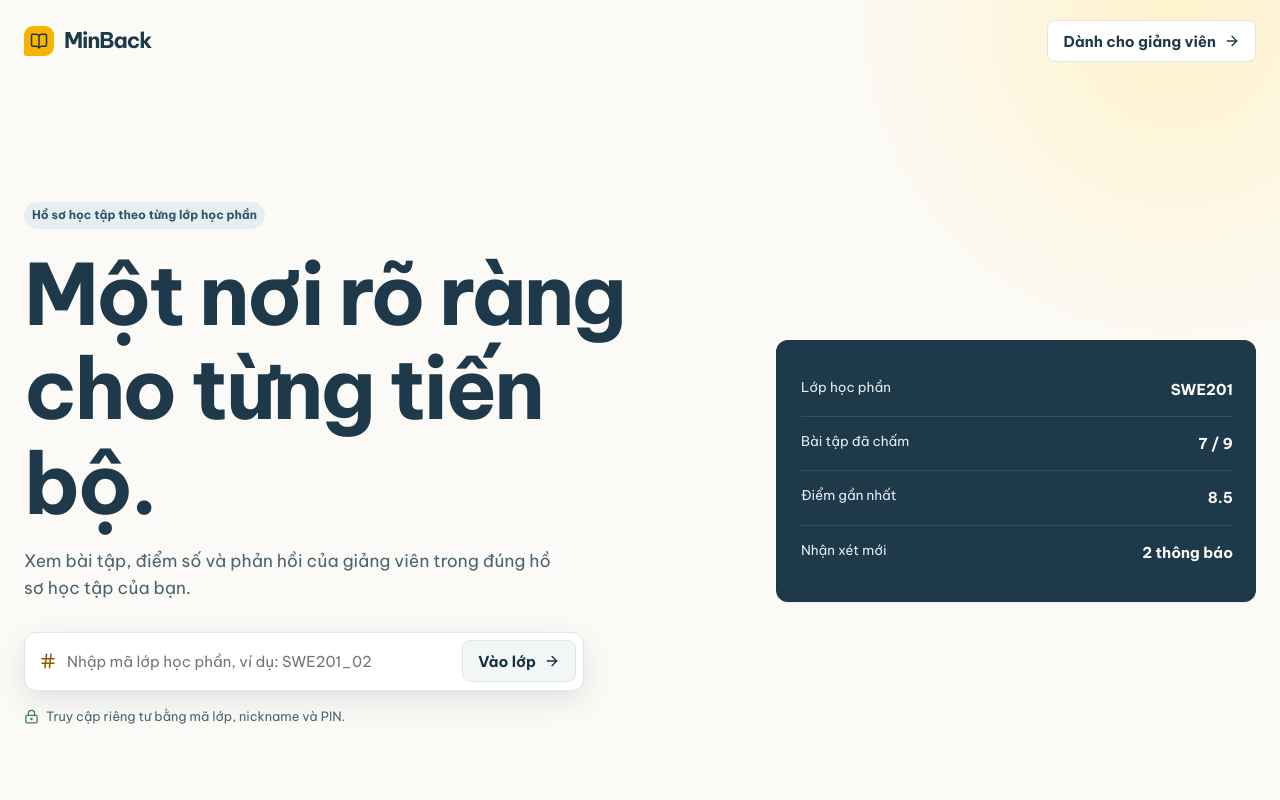
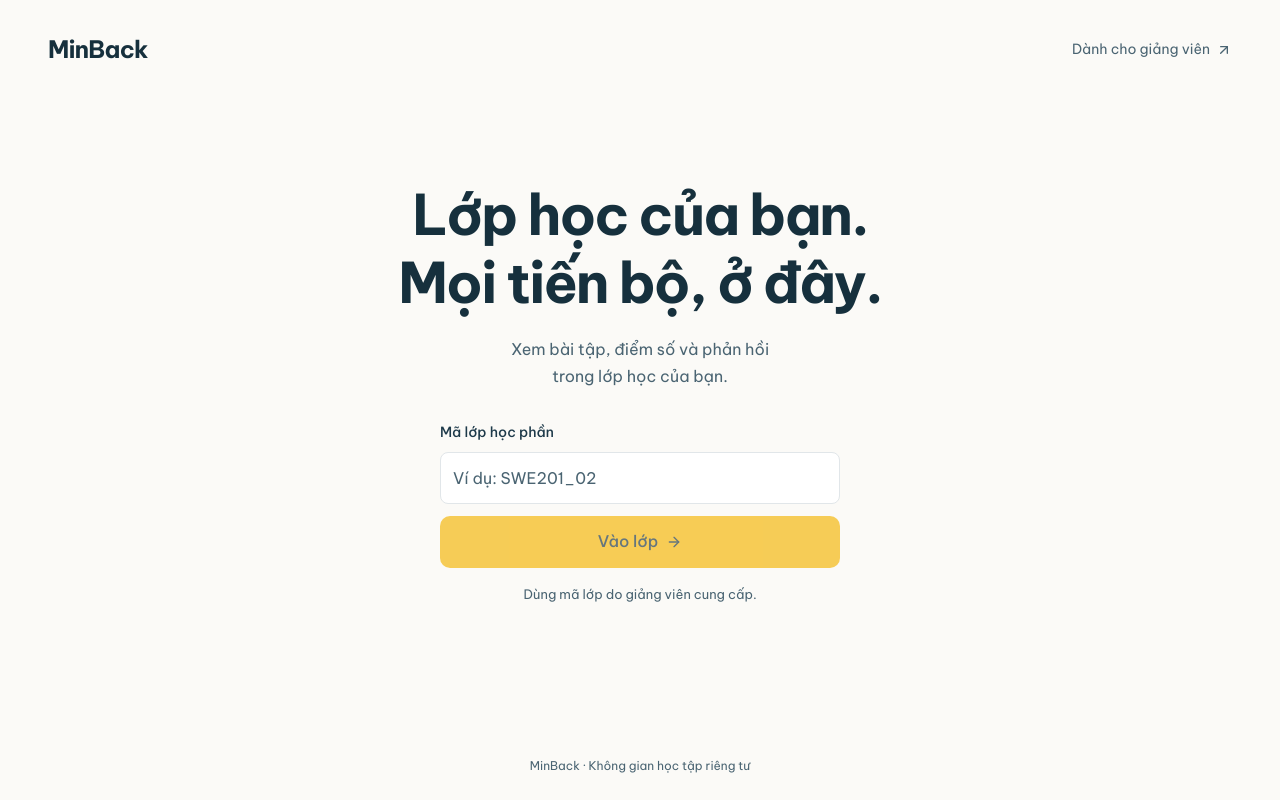
Before and after one commit to lwd7071/minback_deloy, a Next.js app: page / in a window 1280 px wide. Shown: the top 800 px of the page. Built offline with nearby package versions, Linux system fonts and the light colour scheme.

Commit message:
feat: simplify landing page layout

```diff
--- a/src/app/globals.css
+++ b/src/app/globals.css
@@ -257,26 +257,6 @@ h3 {
     var(--color-background);
 }
 
-.public-header {
-  display: flex;
-  width: 100%;
-  align-items: center;
-  justify-content: space-between;
-  margin: 0 auto;
-  padding: 20px 0;
-}
-
-.lp-hero,
-.editorial-hero {
-  display: grid;
-  width: 100%;
-  grid-template-columns: minmax(0, 1.15fr) minmax(300px, 0.85fr);
-  gap: clamp(36px, 8vw, 112px);
-  align-items: center;
-  margin: 48px auto 0;
-  padding: 72px 0;
-}
-
 .eyebrow,
 .auth-eyebrow {
   margin-bottom: 12px;
@@ -291,37 +271,6 @@ h3 {
 .lead,
 .muted {
   color: var(--color-text-secondary);
-}
-
-.landing-preview,
-.editorial-preview {
-  padding: 24px;
-  border: 1px solid var(--color-primary);
-  border-radius: var(--radius-xl);
-  background: var(--color-primary);
-  color: var(--color-primary-foreground);
-  box-shadow: 13px 13px 0 var(--color-accent);
-}
-
-.landing-preview div {
-  display: flex;
-  justify-content: space-between;
-  gap: 16px;
-  padding: 15px 0;
-  border-bottom: 1px solid var(--color-primary-hover);
-}
-
-.landing-preview div:last-child {
-  border: 0;
-}
-
-.landing-preview span {
-  color: var(--color-border-strong);
-  font-size: 0.84rem;
-}
-
-.landing-preview strong {
-  font-family: var(--font-body), system-ui, sans-serif;
 }
 
 .lp-pill {
@@ -1246,12 +1195,6 @@ label {
     padding-top: 30px;
   }
 
-  .lp-hero,
-  .editorial-hero {
-    grid-template-columns: 1fr;
-    padding: 40px 0;
-  }
-
   .student-summary-strip,
   .teacher-metrics-grid {
     grid-template-columns: repeat(2, 1fr);
@@ -1337,10 +1280,6 @@ label {
   .auth-wrap,
   .auth-card {
     padding: 24px;
-  }
-
-  .landing-preview {
-    box-shadow: 8px 8px 0 var(--color-accent);
   }
 }
 
@@ -1354,108 +1293,6 @@ label {
   }
 }
 
-.landing-page {
-  min-height: 100vh;
-  padding: 0 24px 72px;
-  background:
-    radial-gradient(
-      circle at 92% 2%,
-      var(--color-warning-soft) 0,
-      transparent 22rem
-    ),
-    var(--color-background);
-}
-
-.landing-page h1 {
-  margin: 18px 0;
-  font-size: clamp(3rem, 6.6vw, 5.8rem);
-}
-
-.landing-page .lead {
-  max-width: 540px;
-  font-size: 1.08rem;
-}
-
-.class-lookup {
-  display: flex;
-  align-items: center;
-  gap: 10px;
-  max-width: 560px;
-  margin-top: 30px;
-  padding: 7px 7px 7px 14px;
-  border: 1px solid var(--color-border);
-  border-radius: var(--radius-lg);
-  background: var(--color-surface-elevated);
-  box-shadow: var(--elevation-2);
-}
-
-.class-lookup > svg {
-  color: var(--color-warning);
-  flex: 0 0 auto;
-}
-
-.class-lookup input {
-  min-width: 0;
-  border: 0;
-  padding: 8px 0;
-  background: transparent;
-}
-
-.class-lookup input:focus {
-  border: 0;
-}
-
-.class-lookup .btn {
-  flex: 0 0 auto;
-}
-
-.hero-note {
-  display: flex;
-  align-items: center;
-  gap: 7px;
-  margin-top: 16px;
-  color: var(--color-text-secondary);
-  font-size: 0.8rem;
-}
-
-.hero-note svg {
-  color: var(--color-success);
-}
-
-.landing-principles {
-  display: grid;
-  width: 100%;
-  grid-template-columns: repeat(3, 1fr);
-  gap: 0;
-  margin: 0 auto;
-  border-top: 1px solid var(--color-border);
-  border-bottom: 1px solid var(--color-border);
-}
-
-.landing-principles article {
-  padding: 28px 30px;
-  border-right: 1px solid var(--color-border);
-}
-
-.landing-principles article:last-child {
-  border: 0;
-}
-
-.landing-principles svg {
-  color: var(--color-warning);
-}
-
-.landing-principles h2 {
-  margin: 14px 0 7px;
-  font-size: 1.25rem;
-}
-
-.landing-principles p {
-  margin: 0;
-  color: var(--color-text-secondary);
-  font-size: 0.88rem;
-}
-
 .public-record-card {
   width: min(560px, 100%);
   margin: auto;
@@ -1700,32 +1537,6 @@ label {
 }
 
 @media (max-width: 800px) {
-  .landing-principles {
-    grid-template-columns: 1fr;
-  }
-
-  .landing-principles article {
-    border-right: 0;
-    border-bottom: 1px solid var(--color-border);
-  }
-
-  .landing-principles article:last-child {
-    border-bottom: 0;
-  }
-
-  .class-lookup {
-    align-items: stretch;
-    flex-wrap: wrap;
-  }
-
-  .class-lookup input {
-    flex: 1;
-  }
-
-  .class-lookup .btn {
-    width: 100%;
-  }
-
   .settings-row,
   .split {
     align-items: stretch;
@@ -3253,9 +3064,7 @@ body {
 }
 @media (max-width: 800px) {
   .workspace-header-inner,
-  .workspace-main,
-  .public-header,
-  .landing-page {
+  .workspace-main {
     width: calc(100% - 24px);
   }
   .workspace-header-inner {
@@ -3278,8 +3087,7 @@ body {
     padding: var(--space-4);
   }
   .teacher-metrics-grid,
-  .student-summary-strip,
-  .landing-principles {
+  .student-summary-strip {
     grid-template-columns: 1fr;
   }
   .student-dashboard-panels {
@@ -3606,32 +3414,3 @@ body {
     align-items: flex-start;
   }
 }
-
-/* Landing cards stay visually independent and keep accessible contrast. */
-.landing-principles {
-  gap: var(--space-4);
-  border: 0;
-}
-.landing-principles article,
-.landing-principles article:last-child {
-  border: 1px solid var(--color-border);
-  border-radius: var(--radius-lg);
-  background: var(--color-surface);
-}
-.landing-preview.card-highlighted {
-  border-color: var(--color-primary);
-  background: var(--color-primary);
-  color: var(--color-primary-foreground);
-}
-.landing-preview.card-highlighted div {
-  border-bottom-color: var(--color-primary-hover);
-}
-.landing-preview.card-highlighted div:last-child {
-  border-bottom: 0;
-}
-.landing-preview.card-highlighted span {
-  color: var(--color-secondary);
-}
-.landing-preview.card-highlighted strong {
-  color: var(--color-primary-foreground);
-}
--- /dev/null
+++ b/src/app/home.module.css
@@ -0,0 +1,159 @@
+.page {
+  min-height: 100svh;
+  display: flex;
+  flex-direction: column;
+  padding: 0 48px;
+  background: var(--color-background);
+  color: var(--color-text-primary);
+}
+.header {
+  display: flex;
+  align-items: center;
+  justify-content: space-between;
+  gap: 24px;
+  padding: 28px 0;
+}
+.brand {
+  font-size: 24px;
+  font-weight: 700;
+  letter-spacing: -0.8px;
+}
+.teacher {
+  display: inline-flex;
+  align-items: center;
+  gap: 6px;
+  min-height: 44px;
+  color: var(--color-text-secondary);
+  font-size: 14px;
+  transition: color 150ms;
+}
+.teacher:hover {
+  color: var(--color-text-primary);
+}
+.main {
+  flex: 1;
+  display: flex;
+  align-items: center;
+  justify-content: center;
+  padding: 40px 0 88px;
+}
+.content {
+  width: 100%;
+  max-width: 640px;
+  text-align: center;
+}
+.title {
+  margin: 0;
+  color: var(--color-text-primary);
+  font-size: 56px;
+  font-weight: 700;
+  line-height: 1.2;
+  letter-spacing: -2px;
+}
+.description {
+  margin: 20px 0 32px;
+  color: var(--color-text-secondary);
+  font-size: 16px;
+  line-height: 1.7;
+}
+.form {
+  width: 100%;
+  max-width: 400px;
+  margin: 0 auto;
+  text-align: left;
+}
+.form label {
+  display: block;
+  margin-bottom: 8px;
+  font-size: 14px;
+  font-weight: 500;
+}
+.input {
+  width: 100%;
+  height: 52px;
+  padding: 0 16px;
+  border: 1px solid var(--color-border);
+  border-radius: 10px;
+  background: var(--color-surface);
+  color: var(--color-text-primary);
+  font-size: 16px;
+  box-shadow: none;
+  transition: border-color 150ms;
+}
+.input::placeholder {
+  color: var(--color-text-secondary);
+  opacity: 1;
+}
+.input:focus {
+  border-color: var(--color-primary);
+}
+.submit {
+  display: flex;
+  align-items: center;
+  justify-content: center;
+  gap: 8px;
+  width: 100%;
+  height: 52px;
+  margin-top: 12px;
+  padding: 0 16px;
+  border: 0;
+  border-radius: 10px;
+  background: var(--color-accent);
+  color: var(--color-accent-foreground);
+  font-size: 16px;
+  font-weight: 500;
+  transition: background-color 150ms;
+}
+.submit:hover:not(:disabled) {
+  background: var(--color-accent-hover);
+}
+.submit:disabled {
+  cursor: not-allowed;
+  opacity: 0.65;
+}
+.page a:focus-visible,
+.input:focus-visible,
+.submit:focus-visible {
+  outline: 2px solid var(--color-primary);
+  outline-offset: 4px;
+}
+.hint {
+  margin: 16px 0 0;
+  text-align: center;
+  font-size: 13px;
+  color: var(--color-text-secondary);
+}
+.footer {
+  padding: 24px 0;
+  text-align: center;
+  font-size: 12px;
+  color: var(--color-text-secondary);
+}
+@media (max-width: 600px) {
+  .page {
+    padding: 0 24px;
+  }
+  .header {
+    padding: 16px 0;
+    gap: 12px;
+  }
+  .brand {
+    font-size: 22px;
+  }
+  .teacher {
+    font-size: 12px;
+    gap: 4px;
+  }
+  .main {
+    padding: 36px 0 64px;
+  }
+  .title {
+    font-size: 36px;
+    letter-spacing: -1.3px;
+  }
+}
+@media (prefers-reduced-motion: reduce) {
+  .page * {
+    transition: none !important;
+  }
+}
--- a/src/app/page.tsx
+++ b/src/app/page.tsx
@@ -1,90 +1,44 @@
+import type { Metadata } from "next";
 import Link from "next/link";
-import {
-  ArrowRight,
-  BookOpen,
-  LockKeyhole,
-  MessagesSquare,
-} from "lucide-react";
+import { ArrowUpRight } from "lucide-react";
 import { ClassLookupForm } from "@/components/auth/student/class-lookup-form";
-import { Badge } from "@/components/ui/badge";
-import { Card } from "@/components/ui/card";
+import styles from "./home.module.css";
+
+export const metadata: Metadata = {
+  title: "MinBack — Lớp học của bạn",
+  description:
+    "Xem bài tập, điểm số và phản hồi trong lớp học của bạn cùng MinBack.",
+};
 
 export default function HomePage() {
   return (
-    <main className="landing-page">
-      <header className="public-header">
-        <Link className="wordmark" href="/">
-          <span className="wordmark-mark">
-            <BookOpen size={18} />
-          </span>
+    <div className={styles.page}>
+      <header className={styles.header}>
+        <Link className={styles.brand} href="/">
           MinBack
         </Link>
-        <Link className="btn btn-secondary" href="/admin/login">
-          Dành cho giảng viên <ArrowRight size={16} />
+        <Link className={styles.teacher} href="/admin/login">
+          Dành cho giảng viên <ArrowUpRight size={16} aria-hidden="true" />
         </Link>
       </header>
-      <section className="lp-hero">
-        <div>
-          <Badge variant="info">Hồ sơ học tập theo từng lớp học phần</Badge>
-          <h1>
-            Một nơi rõ ràng
+      <main className={styles.main}>
+        <div className={styles.content}>
+          <h1 className={styles.title}>
+            Lớp học của bạn.
             <br />
-            cho từng tiến bộ.
+            Mọi tiến bộ, ở đây.
           </h1>
-          <p className="lead">
-            Xem bài tập, điểm số và phản hồi của giảng viên trong đúng hồ sơ học
-            tập của bạn.
+          <p className={styles.description}>
+            Xem bài tập, điểm số và phản hồi
+            <br />
+            trong lớp học của bạn.
           </p>
           <ClassLookupForm />
-          <p className="hero-note">
-            <LockKeyhole size={15} /> Truy cập riêng tư bằng mã lớp, nickname và
-            PIN.
-          </p>
         </div>
-        <div aria-label="Xem trước hồ sơ học tập">
-          <Card variant="highlighted" className="landing-preview">
-            <div>
-              <span>Lớp học phần</span>
-              <strong>SWE201</strong>
-            </div>
-            <div>
-              <span>Bài tập đã chấm</span>
-              <strong>7 / 9</strong>
-            </div>
-            <div>
-              <span>Điểm gần nhất</span>
-              <strong>8.5</strong>
-            </div>
-            <div>
-              <span>Nhận xét mới</span>
-              <strong>2 thông báo</strong>
-            </div>
-          </Card>
-        </div>
-      </section>
-      <section className="landing-principles">
-        <Card variant="compact">
-          <BookOpen size={22} />
-          <h2>Một hồ sơ, một lớp</h2>
-          <p>
-            Mỗi lượt ghi danh có tiến độ và phản hồi riêng, không lẫn với lớp
-            khác.
-          </p>
-        </Card>
-        <Card variant="compact">
-          <MessagesSquare size={22} />
-          <h2>Phản hồi có ngữ cảnh</h2>
-          <p>
-            Điểm số, nhận xét và trạng thái bài tập nằm cạnh nhau để dễ theo
-            dõi.
-          </p>
-        </Card>
-        <Card variant="compact">
-          <LockKeyhole size={22} />
-          <h2>Thiết kế riêng tư</h2>
-          <p>Sinh viên chỉ xem dữ liệu thuộc đúng phiên học tập của mình.</p>
-        </Card>
-      </section>
-    </main>
+      </main>
+      <footer className={styles.footer}>
+        MinBack · Không gian học tập riêng tư
+      </footer>
+    </div>
   );
 }
--- a/src/components/auth/student/class-lookup-form.tsx
+++ b/src/components/auth/student/class-lookup-form.tsx
@@ -1,31 +1,39 @@
 "use client";
 import { useRouter } from "next/navigation";
 import { useState } from "react";
-import { ArrowRight, Hash } from "lucide-react";
+import { ArrowRight } from "lucide-react";
+import styles from "@/app/home.module.css";
 
 export function ClassLookupForm() {
   const router = useRouter();
   const [code, setCode] = useState("");
   return (
     <form
-      className="class-lookup"
+      className={styles.form}
       onSubmit={(event) => {
         event.preventDefault();
         const value = code.trim().toUpperCase();
         if (value) router.push(`/class/${encodeURIComponent(value)}`);
       }}
     >
-      <Hash aria-hidden="true" size={18} />
+      <label htmlFor="home-class-code">Mã lớp học phần</label>
       <input
-        aria-label="Mã lớp học phần"
+        id="home-class-code"
+        className={styles.input}
+        aria-describedby="home-class-hint"
+        autoComplete="off"
+        spellCheck={false}
         autoCapitalize="characters"
-        placeholder="Nhập mã lớp học phần, ví dụ: SWE201_02"
+        placeholder="Ví dụ: SWE201_02"
         value={code}
         onChange={(event) => setCode(event.target.value.toUpperCase())}
       />
-      <button className="btn btn-primary" type="submit" disabled={!code.trim()}>
+      <button className={styles.submit} type="submit" disabled={!code.trim()}>
         Vào lớp <ArrowRight aria-hidden="true" size={16} />
       </button>
+      <p id="home-class-hint" className={styles.hint}>
+        Dùng mã lớp do giảng viên cung cấp.
+      </p>
     </form>
   );
 }
```
